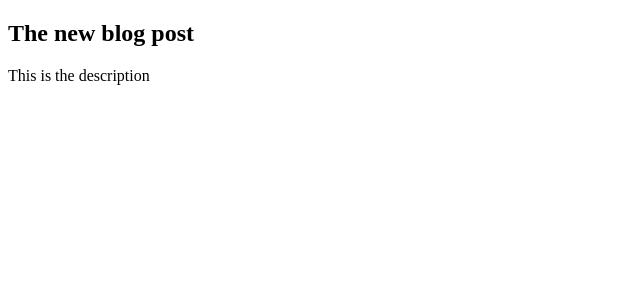
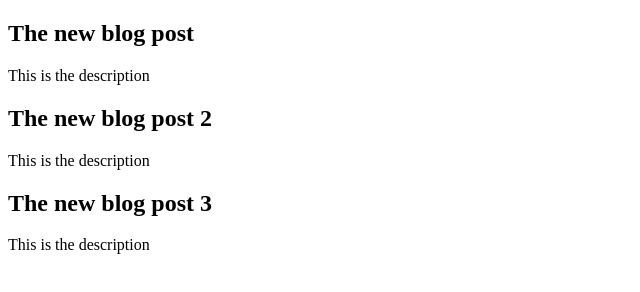
Before and after one commit to frogg136/test-BootcampAI, a plain HTML site: page blogs/index.html in a window 1280 px wide. Shown: the whole page, without its empty margins (0-640 px from the left). Drawn offline with Linux system fonts and the light colour scheme.

Commit message:
added another blog post

```diff
--- a/blogs/index.html
+++ b/blogs/index.html
@@ -10,5 +10,13 @@
     <h2>The new blog post</h2>
     <p>This is the description</p>
   </article>
+  <article>
+    <h2>The new blog post 2</h2>
+    <p>This is the description</p>
+  </article>
+  <article>
+    <h2>The new blog post 3</h2>
+    <p>This is the description</p>
+  </article>
 </body>
 </html>
```
